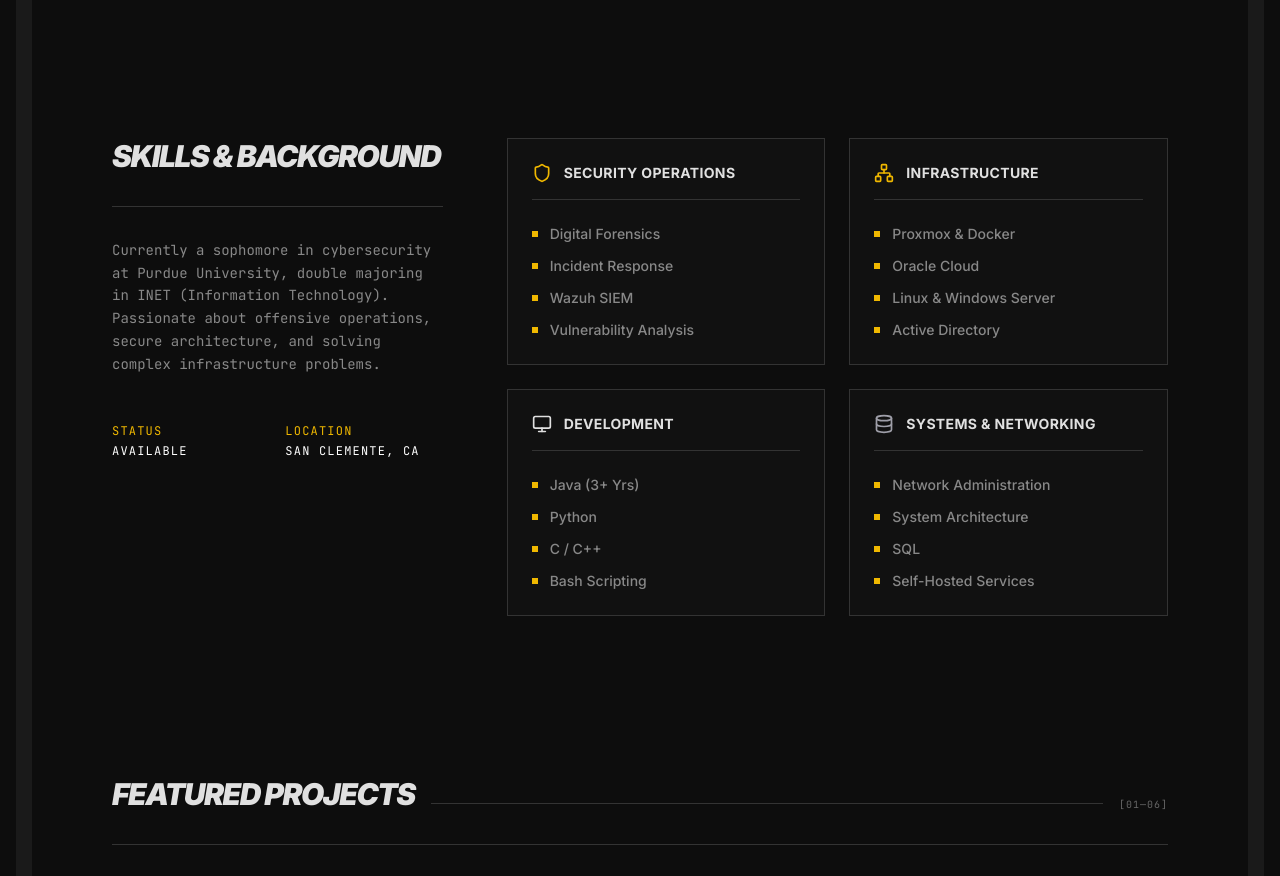
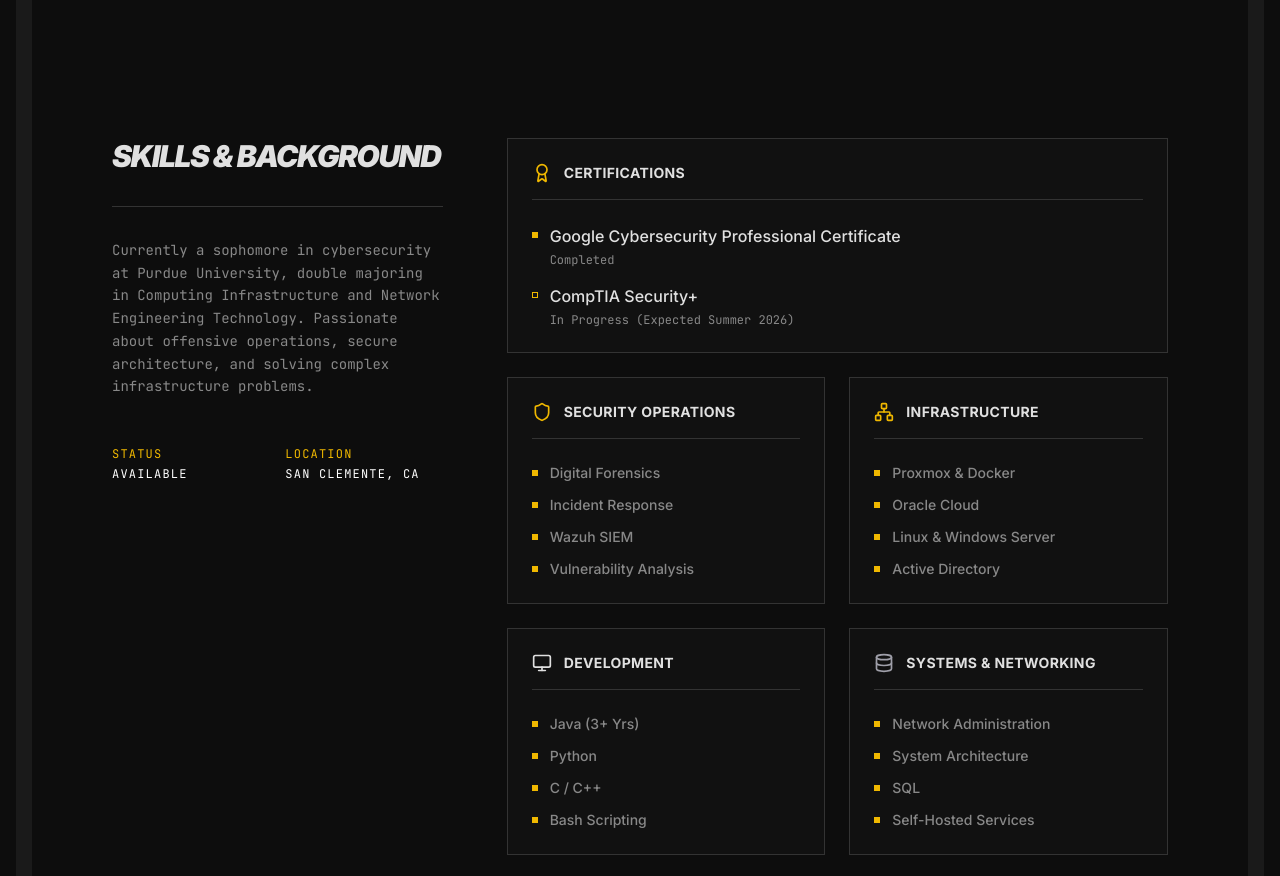
Before and after one commit to coltonhatfield/Colton-Hatfield-Personal-Website, a React (Vite) app: page / in a window 1280 px wide. Shown: the part 840-1716 px from the top of the page. Built offline with nearby package versions, Linux system fonts and the light colour scheme; a web font is replaced by a local one.

Commit message:
feat: Update resume and about section details
Adds an Award icon and updates the description of the INET major to "Computing Infrastructure and Network Engineering Technology" in the About section. Also updates the resume PDF with minor internal changes.

```diff
--- a/src/components/About.tsx
+++ b/src/components/About.tsx
@@ -1,5 +1,5 @@
 import { motion } from 'motion/react';
-import { Database, Shield, Monitor, Network } from 'lucide-react';
+import { Database, Shield, Monitor, Network, Award } from 'lucide-react';
 
 const skills = [
   {
@@ -40,7 +40,7 @@
             <h2 className="text-3xl font-black uppercase italic mb-8 tracking-tighter">Skills & Background</h2>
             <div className="h-px w-full bg-[#333] mb-8"></div>
             <p className="font-mono text-sm text-[#888] leading-relaxed mb-6">
-              Currently a sophomore in cybersecurity at Purdue University, double majoring in INET (Information Technology).
+              Currently a sophomore in cybersecurity at Purdue University, double majoring in Computing Infrastructure and Network Engineering Technology.
               Passionate about offensive operations, secure architecture, and solving complex infrastructure problems.
             </p>
             <div className="font-mono text-xs uppercase tracking-widest text-[#E0E0E0] mt-12 grid grid-cols-2 gap-4">
@@ -57,6 +57,35 @@
         </div>
 
         <div className="md:w-2/3">
+          <motion.div
+            initial={{ opacity: 0, y: 20 }}
+            whileInView={{ opacity: 1, y: 0 }}
+            viewport={{ once: true }}
+            transition={{ duration: 0.6 }}
+            className="mb-6 bg-[#111] border border-[#333] p-6 hover:border-[#F0B800] transition-colors"
+          >
+            <div className="flex items-center gap-3 mb-6 pb-4 border-b border-[#333]">
+              <Award className="w-5 h-5 text-[#F0B800]" />
+              <h3 className="text-sm font-bold uppercase tracking-wide">Certifications</h3>
+            </div>
+            <ul className="space-y-4">
+              <li className="flex items-start gap-3">
+                <div className="mt-2 w-1.5 h-1.5 bg-[#F0B800] shrink-0"></div>
+                <div>
+                  <div className="font-sans font-medium text-[#E0E0E0]">Google Cybersecurity Professional Certificate</div>
+                  <div className="font-mono text-xs text-[#888] mt-1">Completed</div>
+                </div>
+              </li>
+              <li className="flex items-start gap-3">
+                <div className="mt-2 w-1.5 h-1.5 border border-[#F0B800] shrink-0"></div>
+                <div>
+                  <div className="font-sans font-medium text-[#E0E0E0]">CompTIA Security+</div>
+                  <div className="font-mono text-xs text-[#888] mt-1">In Progress (Expected Summer 2026)</div>
+                </div>
+              </li>
+            </ul>
+          </motion.div>
+
           <div className="grid grid-cols-1 sm:grid-cols-2 gap-6">
             {skills.map((skillGroup, idx) => (
               <motion.div
@@ -64,7 +93,7 @@
                 initial={{ opacity: 0, y: 20 }}
                 whileInView={{ opacity: 1, y: 0 }}
                 viewport={{ once: true }}
-                transition={{ duration: 0.6, delay: idx * 0.1 }}
+                transition={{ duration: 0.6, delay: 0.2 + idx * 0.1 }}
                 className="bg-[#111] border border-[#333] p-6 hover:border-[#F0B800] transition-colors"
               >
                 <div className="flex items-center gap-3 mb-6 pb-4 border-b border-[#333]">
@@ -82,6 +111,7 @@
               </motion.div>
             ))}
           </div>
+
         </div>
 
       </div>
```
Also changed, not shown: 1 other file (tests, documents, lock files or other folders).
